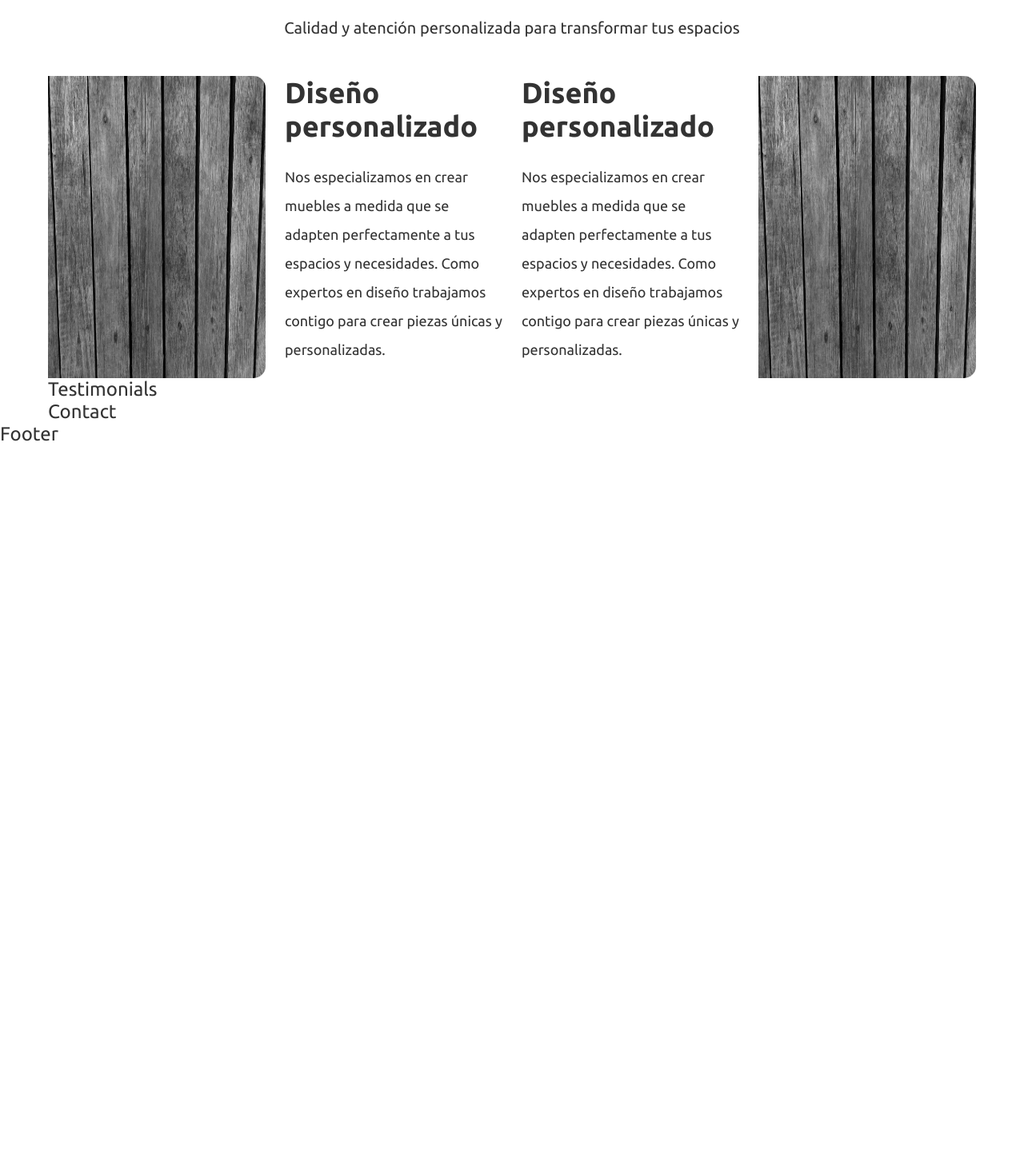
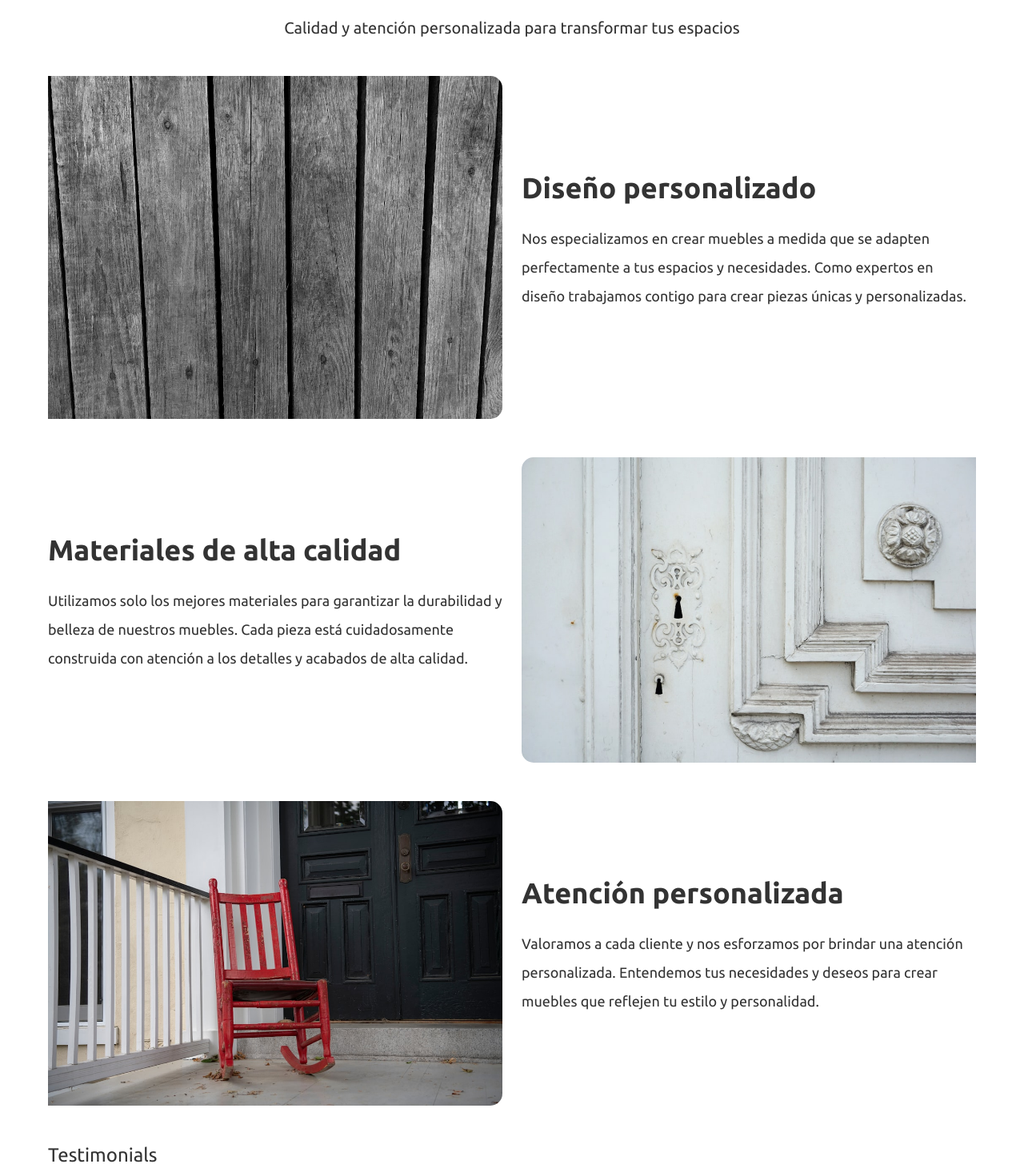
Before and after one commit to caceresgenki/carpenter, a React (Vite) app in the folder carpenter/: page / in a window 1280 px wide. Shown: the part 845-2301 px from the top of the page at 80% size. Before the commit the page ends 1402 px from the top, so only its background shows below. Built offline with nearby package versions, Linux system fonts and the light colour scheme.

Commit message:
april 8 22.38

```diff
--- a/carpenter/src/components/Body.jsx
+++ b/carpenter/src/components/Body.jsx
@@ -1,4 +1,7 @@
+import SectionBody from './SectionBody'
 import image2 from '../image/wood2.jpg'
+import image3 from '../image/wood3.jpg'
+import image4 from '../image/wood4.jpg'
 import '../styles/Body.css'
 
 
@@ -12,25 +15,28 @@ function Body() {
             <h2 className='titleSection2'>Muebles únicos y a medida</h2>
             <p className='desciptSection2'>Calidad y atención personalizada para transformar tus espacios</p>
           </div>
+
+
           <div className='sectionImage'>
-            <div className='imageSection2'>
-              <img className='image2' src={image2} alt='Image Wood' />
-            </div>
-            <div className='sectionImage2'>
-              <h3 className='titleImage'>
-                Diseño personalizado</h3>
-              <p className='descripImage2'>
-                Nos especializamos en crear muebles a medida que se adapten perfectamente a tus espacios y necesidades. Como expertos en diseño trabajamos contigo para crear piezas únicas y personalizadas.</p>
-            </div>
-            <div className='sectionImage2'>
-              <h3 className='titleImage'>
-                Diseño personalizado</h3>
-              <p className='descripImage2'>
-                Nos especializamos en crear muebles a medida que se adapten perfectamente a tus espacios y necesidades. Como expertos en diseño trabajamos contigo para crear piezas únicas y personalizadas.</p>
-            </div>
-            <div className='imageSection2'>
-              <img className='image2' src={image2} alt='Image Wood' />
-            </div>
+            <SectionBody
+              image={image2}
+              imageAlt='Image Wood'
+              imageSectionProps='imageSectionBody'
+              text='Diseño personalizado'
+              description='Nos especializamos en crear muebles a medida que se adapten perfectamente a tus espacios y necesidades. Como expertos en diseño trabajamos contigo para crear piezas únicas y personalizadas.' />
+            <SectionBody
+              image={image3}
+              imageAlt='Image Wood'
+              imageSectionProps='imageSectionBody2'
+              text='Materiales de alta calidad'
+              description='Utilizamos solo los mejores materiales para garantizar la durabilidad y belleza de nuestros muebles. Cada pieza está cuidadosamente construida con atención a los detalles y acabados de alta calidad.' />
+            <SectionBody
+              image={image4}
+              imageAlt='Image Wood'
+              imageSectionProps='imageSectionBody'
+              text='Atención personalizada'
+              description='Valoramos a cada cliente y nos esforzamos por brindar una atención personalizada. Entendemos tus necesidades y deseos para crear muebles que reflejen tu estilo y personalidad.' />
+
           </div>
         </section>
       </>
--- a/carpenter/src/components/Hero.jsx
+++ b/carpenter/src/components/Hero.jsx
@@ -10,7 +10,7 @@ function Hero() {
 
     return (
       <>
-        <div className='hero'>
+        <section className='hero'>
             <div className='elementsHero'>
               <div className='company'>
                 <h1 className='description' >Carpintería - Muebles únicos y a medida</h1>
@@ -30,7 +30,7 @@ function Hero() {
                 <img src={wood} className='image wood'/>
               </div>
             </div>
-        </div>
+        </section>
       </>
     )
   }
--- a/carpenter/src/components/NavBar.jsx
+++ b/carpenter/src/components/NavBar.jsx
@@ -5,7 +5,7 @@ function NavBar() {
 
     return (
       <>
-        <div className="navbar">
+        <nav className="navbar">
               <div className='containerLogo'>
                   <a className="logo" >
                       <Logo/>
@@ -15,7 +15,7 @@ function NavBar() {
                   <a href="#">Servicios</a>
                   <a href="#">Sobre Mi</a>
               </div>
-        </div>
+        </nav>
       </>
     )
   }
--- /dev/null
+++ b/carpenter/src/components/SectionBody.jsx
@@ -0,0 +1,21 @@
+
+
+function SectionBody({ image, imageAlt, imageSectionProps, text, description }) {
+
+  return (
+    <>
+
+      <div className={imageSectionProps}>
+        <div className='imageSection2'>
+          <img className='image2' src={image} alt={imageAlt} />
+        </div>
+        <div className='sectionImage2'>
+          <h3 className='titleImage'>{text}</h3>
+          <p className='descripImage2'>{description}</p>
+        </div>
+      </div>
+      </>
+    )
+  }
+
+  export default SectionBody
--- a/carpenter/src/styles/Body.css
+++ b/carpenter/src/styles/Body.css
@@ -22,14 +22,36 @@
   margin-bottom: 16px;
 }
 
+.imageSectionBody {
+  display: flex;
+  flex-wrap: wrap;
+  gap: 24px;
+  margin-bottom: 48px;
+}
+
+.imageSectionBody2 {
+  display: flex;
+  flex-direction: row-reverse;
+  flex-wrap: wrap;
+  gap: 24px;
+  margin-bottom: 48px;
+}
+
+@media (max-width: 670px) {
+  .imageSectionBody, .imageSectionBody2{
+    flex-direction: column;
+  }
+}
+
+
+.imageSectionBody2 .image2 {
+  border-radius: 15px 0 0 15px;
+}
+
+
 .desciptSection2 {
   font-size: 20px;
   margin-bottom: 40px;
-}
-
-.sectionImage {
-  display: flex;
-  gap: 24px;
 }
 
 .image2 {
@@ -57,16 +79,3 @@
 .descripImage2 {
   font-size: 18px;
 }
-
-
-
-
-.container {
-  display: flex;
-  flex-direction: row;
-  flex-wrap: wrap;
-}
-
-.column {
-  flex-basis: 50%;
-}
--- a/carpenter/src/styles/Hero.css
+++ b/carpenter/src/styles/Hero.css
@@ -20,6 +20,8 @@
   flex: 1;
 
 }
+
+
 
 .company {
   align-items: center;
@@ -90,3 +92,20 @@ article {
   display: flex;
   align-items: center;
 }
+
+@media (max-width: 670px) {
+  .elementsHero{
+    flex-direction: column;
+  }
+  .images {
+    position: initial;
+  }
+  .solid, .point{
+    display: none;
+  }
+  .wood {
+    position: initial;
+    width: 100%;
+    border-radius: 15px 0 0 15px;
+  }
+}
--- a/carpenter/src/styles/NavBar.css
+++ b/carpenter/src/styles/NavBar.css
@@ -1,20 +1,23 @@
+
 .navbar {
     display: flex;
     align-items: center;
+    /* background-color: #ddd; */
+    backdrop-filter: blur(10px);
+    background: linear-gradient(to bottom, rgba(221, 221, 221, 0), rgba(221, 221, 221, 1));
     justify-content: space-between;
     height: 50px;
     width: 100%;
-    background-color: #e2e2e2;
     position: fixed;
     font-weight: bold;
     padding: 0 20px 0 20px;
   }
-
+/*
   @media (min-width: 1201px) {
     .navbar {
       padding-right: 100px;
     }
-  }
+  } */
 
   .logo {
     display: flex;
```
Also changed, not shown: carpenter/src/image/wood3.jpg (added), carpenter/src/image/wood4.jpg (added). Lines whose indentation alone changed are shown as unchanged.
